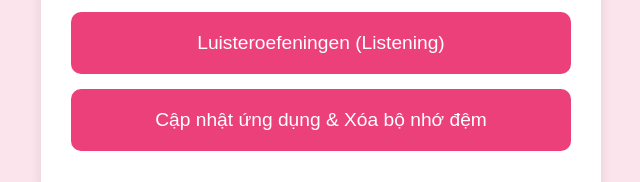
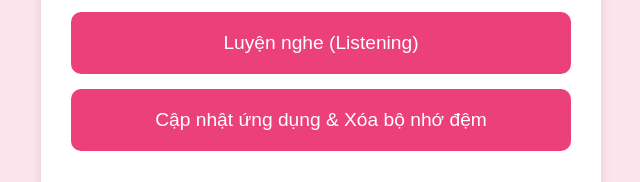
Before and after one commit to Pertoluk2/thom-english-app, a plain HTML site: page index.html in a window 1280 px wide. Shown: the part 501-683 px from the top of the page, 319-959 px from the left. Drawn offline with Linux system fonts and the light colour scheme.

Commit message:
Add files via upload

```diff
--- a/index.html
+++ b/index.html
@@ -22,7 +22,7 @@
             <button id="start-words-btn" class="menu-btn">Học từ vựng (Words)</button>
             <button id="start-sentences-btn" class="menu-btn">Sắp xếp câu (Sentences)</button>
             <button id="start-scramble-btn" class="menu-btn">Sắp xếp chữ (Word Puzzle)</button>
-            <button id="start-listening-btn" class="menu-btn">Luisteroefeningen (Listening)</button>
+            <button id="start-listening-btn" class="menu-btn">Luyện nghe (Listening)</button>
 	    <button id="clear-cache-btn" class="menu-btn">Cập nhật ứng dụng & Xóa bộ nhớ đệm</button>
         </div>
 
```
